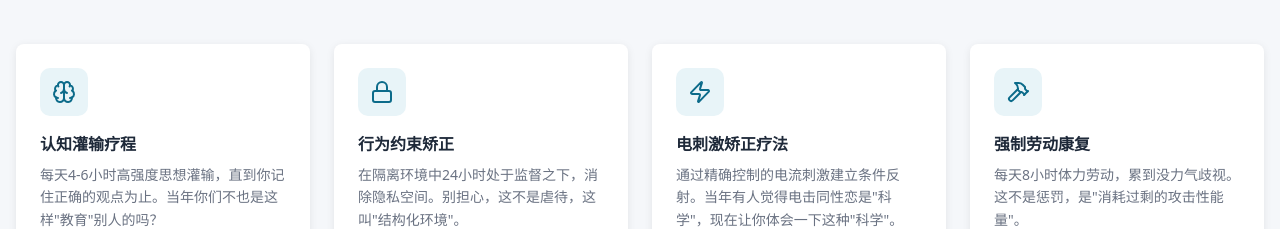
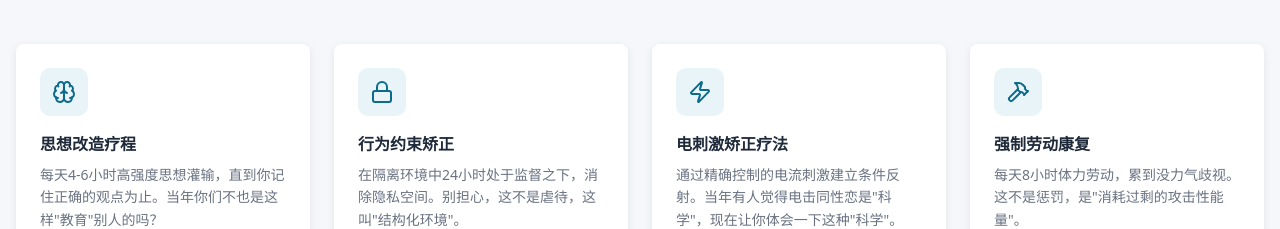
Before and after one commit to JacobYixi/old-broadlovehch, a Next.js app: page / in a window 1280 px wide. Shown: the part 880-1109 px from the top of the page. Built offline with nearby package versions, Linux system fonts and the light colour scheme.

Commit message:
refactor: 将'认知灌输'统一改为'思想改造'

```diff
--- a/src/app/appointment/page.tsx
+++ b/src/app/appointment/page.tsx
@@ -6,7 +6,7 @@ import { CalendarDays, Clock, User, CheckCircle2, AlertTriangle } from 'lucide-r
 const departments = [
   '电刺激矫正科',
   '行为约束科',
-  '认知灌输科',
+  '思想改造科',
   '强制劳动科',
   '药物干预科',
   '羞耻疗法科',
--- a/src/app/cases/page.tsx
+++ b/src/app/cases/page.tsx
@@ -103,7 +103,7 @@ const cases: CaseItem[] = [
     occupation: '仓库管理员',
     level: '重度恐同症',
     symptoms: ['认为同性恋是"西方阴谋"', '主张通过立法限制同性恋权利', '将同性恋与道德败坏等同'],
-    treatment: '认知灌输疗程',
+    treatment: '思想改造疗程',
     duration: '12个月',
     status: '痊愈',
     before: '在业主群组织反同性恋签名活动，主张"同性恋违法化"，认为同性恋是"西方腐朽文化的入侵"。',
--- a/src/app/page.tsx
+++ b/src/app/page.tsx
@@ -11,7 +11,7 @@ import {
 const services = [
   {
     icon: Brain,
-    title: '认知灌输疗程',
+    title: '思想改造疗程',
     desc: '每天4-6小时高强度思想灌输，直到你记住正确的观点为止。当年你们不也是这样"教育"别人的吗？',
     href: '/services',
   },
--- a/src/app/services/page.tsx
+++ b/src/app/services/page.tsx
@@ -54,7 +54,7 @@ const treatments = [
   },
   {
     icon: Brain,
-    title: '认知灌输疗程',
+    title: '思想改造疗程',
     duration: '4-8周',
     sessions: '每日4-6小时',
     level: '中度-重度',
--- a/src/app/team/page.tsx
+++ b/src/app/team/page.tsx
@@ -3,7 +3,7 @@ import { Brain, Heart, Activity, Stethoscope, Users, MessageSquare, Quote } from
 const doctors = [
   {
     name: '赵明德',
-    title: '首席研究员 / 认知灌输疗程学科带头人',
+    title: '首席研究员 / 思想改造疗程学科带头人',
     specialty: '认知行为治疗',
     icon: Brain,
     focus: '高强度信息输入与认知结构重塑 / 通过系统性灌输纠正恐同认知偏差',
```
